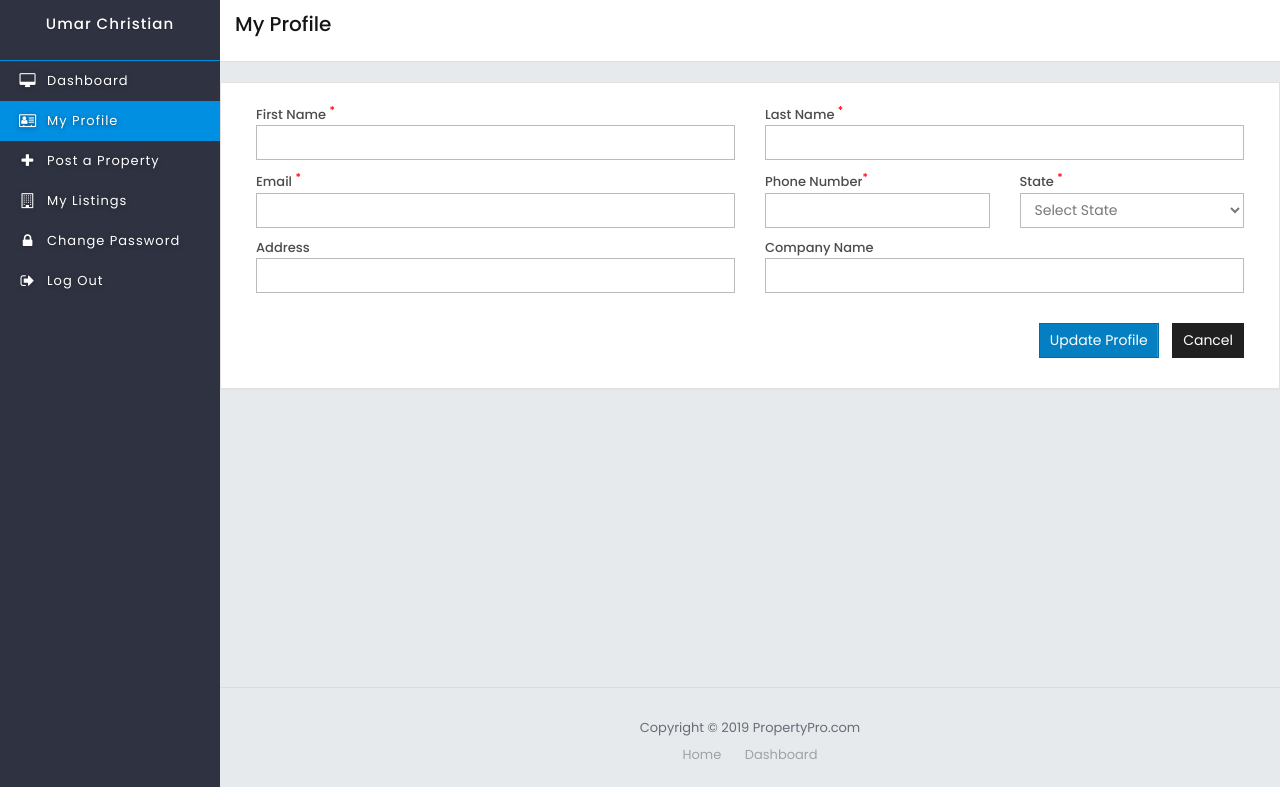
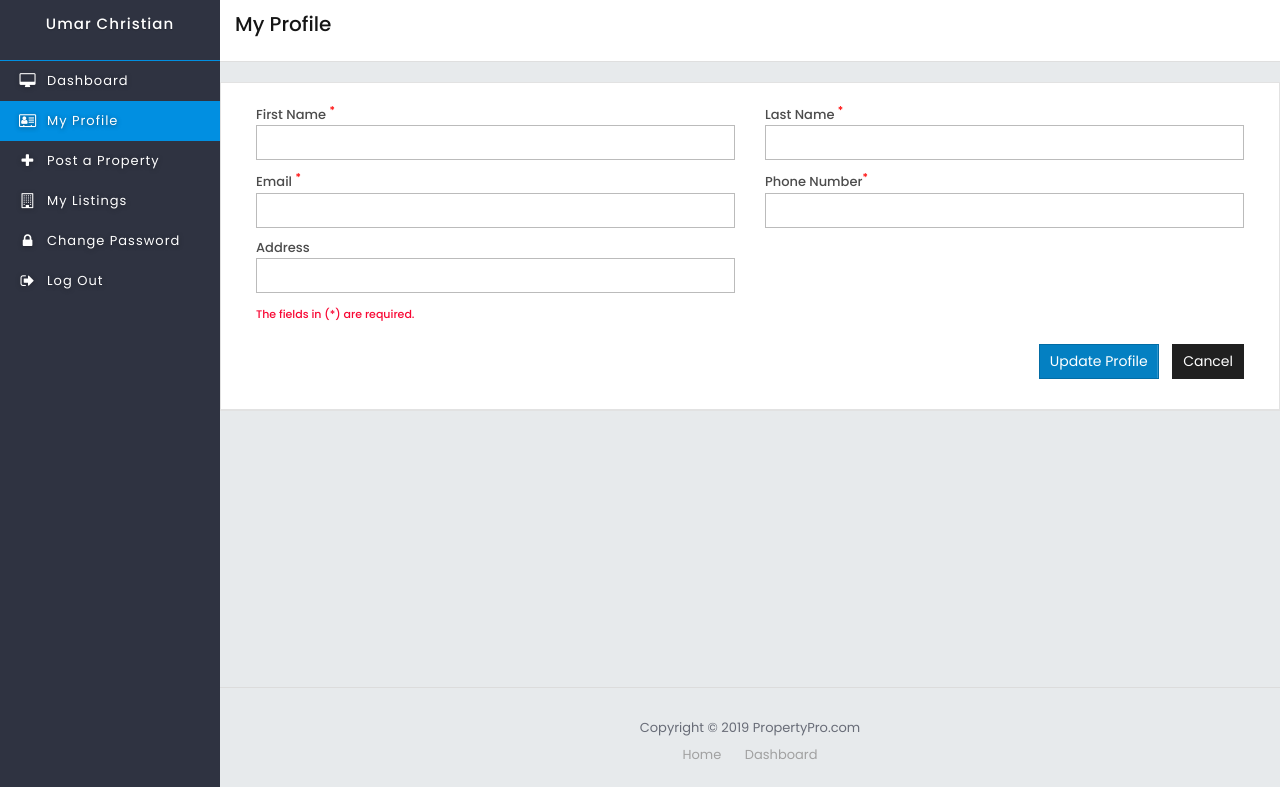
Before and after one commit to Tnaike/property-pro, a plain HTML site: page member/edit-profile.html in a window 1280 px wide. Shown: the part 67-854 px from the top of the page. Drawn offline with Linux system fonts and the light colour scheme; a web font is replaced by a local one.

Commit message:
fix edit profile form

```diff
--- a/member/edit-profile.html
+++ b/member/edit-profile.html
@@ -1,8 +1,9 @@
 <!DOCTYPE html>
 <html lang="en">
+
 <head>
     <meta http-equiv="Content-Type" content="text/html; charset=utf-8" />
-<meta name="viewport" content="width=device-width, initial-scale=1.0"/>
+    <meta name="viewport" content="width=device-width, initial-scale=1.0" />
     <meta http-equiv="x-ua-compatible" content="ie=edge, chrome=1">
     <title>User Profile - PropertyPro</title>
     <link rel="shortcut icon" href="../assets/images/icons/icon.png" />
@@ -25,11 +26,13 @@
                                 <span class="icon-bar"></span>
                                 <span class="icon-bar"></span>
                             </button>
-                        <a class="navbar-logo" href="../index.html"><img src="../assets/images/propertypro_logo.png"/></a>
+                            <a class="navbar-logo" href="../index.html"><img
+                                    src="../assets/images/propertypro_logo.png" /></a>
                         </div>
                     </div>
                 </nav>
-        </div>	<!--/.header -->
+            </div>
+            <!--/.header -->
 
             <div id="main-wrapper">
                 <div class="dashboard-sidebar" id="dashboard-sidebar">
@@ -40,11 +43,13 @@
                             </div>
                             <ul class="nav user-profile-menu">
                                 <li><a href="dashboard.html"><i class="fa fa-desktop"></i>Dashboard</a></li>
-                            <li class="active"><a href="edit-profile.html"><i class="fa fa-address-card-o"></i>My Profile</a></li>
+                                <li class="active"><a href="edit-profile.html"><i class="fa fa-address-card-o"></i>My
+                                        Profile</a></li>
                                 <li><a href="post-property.html"><i class="fa fa-plus"></i>Post a Property</a></li>
                                 <li><a href="listings.html"><i class="fa fa-building-o"></i>My Listings</a></li>
                                 <li class="divider"></li>
-                            <li><a href="change-password.html"><i class="fa fa-lock fa-ico"></i> Change Password</a></li>
+                                <li><a href="change-password.html"><i class="fa fa-lock fa-ico"></i> Change Password</a>
+                                </li>
                                 <li><a href="../index.html"><i class="fa fa-sign-out"></i>Log Out</a></li>
                             </ul>
 
@@ -73,94 +78,58 @@
                                                         <div class="profile-datas">
                                                             <div class="col-l6 col-m6 col-s6 col-x12">
                                                                 <div class="form_box">
-                                                            <label class="form_lbl">First Name <sup>*</sup></label>
-                                                            <input type="text" name="firstName" maxlength="30" id="firstName" class="form-field" value="">
+                                                                    <label class="form_lbl">First Name
+                                                                        <sup>*</sup></label>
+                                                                    <input type="text" name="firstName" maxlength="30"
+                                                                        id="firstName" class="form-field" value="">
                                                                 </div>
                                                             </div>
                                                             <div class="col-l6 col-m6 col-s6 col-x12">
                                                                 <div class="form_box">
-                                                            <label class="form_lbl">Last Name <sup>*</sup></label>
-                                                            <input type="text" name="lastName" maxlength="30" id="lastName" class="form-field" value="">
+                                                                    <label class="form_lbl">Last Name
+                                                                        <sup>*</sup></label>
+                                                                    <input type="text" name="lastName" maxlength="30"
+                                                                        id="lastName" class="form-field" value="">
                                                                 </div>
                                                             </div>
                                                             <div class="col-l6 col-m6 col-s6 col-x12">
                                                                 <div class="form_box">
                                                                     <label class="form_lbl">Email <sup>*</sup></label>
-                                                            <input type="text" name="userEmail" id="userEmail" class="form-field" value="" disabled>
+                                                                    <input type="text" name="userEmail" id="userEmail"
+                                                                        class="form-field" value="" disabled>
                                                                 </div>
                                                             </div>
-                                                    <div class="col-l3 col-m3 col-s6 col-x12">
+                                                            <div class="col-l6 col-m6 col-s6 col-x12">
                                                                 <div class="form_box">
-                                                            <label class="form_lbl">Phone Number<sup>*</sup></label>
-                                                            <input type="text" name="userPhone" id="userPhone" class="form-field" value="">
-                                                        </div>
-                                                    </div>
-                                                    <div class="col-l3 col-m3 col-s6 col-x12">
-                                                        <div class="form_box">
-                                                            <label class="form_lbl">State <sup>*</sup></label>
-                                                            <select name="userState" id="userState" class="form-field">
-                                                                <option value="" selected="">Select State</option>
-                                                                <option value="Abia">Abia</option>
-                                                                <option value="Abuja">Abuja</option>
-                                                                <option value="Adamawa">Adamawa</option>
-                                                                <option value="Anambra">Anambra</option>
-                                                                <option value="Akwa Ibom">Akwa Ibom</option>
-                                                                <option value="Bauchi">Bauchi</option>
-                                                                <option value="Bayelsa">Bayelsa</option>
-                                                                <option value="Benue">Benue</option>
-                                                                <option value="Borno">Borno</option>
-                                                                <option value="Cross River">Cross River</option>
-                                                                <option value="Delta">Delta</option>
-                                                                <option value="Ebonyi">Ebonyi</option>
-                                                                <option value="Enugu">Enugu</option>
-                                                                <option value="Edo">Edo</option>
-                                                                <option value="Ekiti">Ekiti</option>
-                                                                <option value="Gombe">Gombe</option>
-                                                                <option value="Imo">Imo</option>
-                                                                <option value="Jigawa">Jigawa</option>
-                                                                <option value="Kaduna">Kaduna</option>
-                                                                <option value="Kano">Kano</option>
-                                                                <option value="Katsina">Katsina</option>
-                                                                <option value="Kebbi">Kebbi</option>
-                                                                <option value="Kogi">Kogi</option>
-                                                                <option value="Kwara">Kwara</option>
-                                                                <option value="Lagos">Lagos</option>
-                                                                <option value="Nasarawa">Nasarawa</option>
-                                                                <option value="Niger">Niger</option>
-                                                                <option value="Ogun">Ogun</option>
-                                                                <option value="Ondo">Ondo</option>
-                                                                <option value="Osun">Osun</option>
-                                                                <option value="Oyo">Oyo</option>
-                                                                <option value="Plateau">Plateau</option>
-                                                                <option value="Rivers">Rivers</option>
-                                                                <option value="Sokoto">Sokoto</option>
-                                                                <option value="Taraba">Taraba</option>
-                                                                <option value="Yobe">Yobe</option>
-                                                                <option value="Zamfara">Zamfara</option>
-                                                            </select>
+                                                                    <label class="form_lbl">Phone
+                                                                        Number<sup>*</sup></label>
+                                                                    <input type="text" name="userPhone" id="userPhone"
+                                                                        class="form-field" value="">
                                                                 </div>
                                                             </div>
                                                             <div class="clearX">
                                                                 <div class="col-l6 col-m6 col-s6 col-x12">
                                                                     <div class="form_box">
                                                                         <label class="form_lbl">Address</label>
-                                                            <input type="text" name="userAddress" maxlength="50" id="userAddress" class="form-field" value="">
-                                                        </div>
-                                                    </div>
-                                                    <div class="col-l6 col-m6 col-s6 col-x12">
-                                                        <div class="form_box">
-                                                            <label class="form_lbl">Company Name </label>
-                                                            <input type="text" name="companyName" maxlength="50" id="companyName" class="form-field" value="">
+                                                                        <input type="text" name="userAddress"
+                                                                            maxlength="50" id="userAddress"
+                                                                            class="form-field" value="">
                                                                     </div>
                                                                 </div>
                                                             </div>
                                                         </div>
                                                     </div>
                                                 </div>
+                                                <div class="col-l12 col-m12 col-s12 col-x12 clearX">
+                                                    <small class="f-s-11 txt-red fw-5">The fields in (*) are required.
+                                                    </small>
+                                                </div>
                                                 <div class="col-l12 col-m12 col-s12 col-x12 m-tp-20 txt-right">
                                                     <div class="form_box">
-                                                    <button type="submit" name="submit" class="form_btn btn_primary" id="updateProfile">Update Profile</button>
-                                                    <button type="button" name="cancel" class="form_btn btn-normal m-left-10">Cancel</button>
+                                                        <button type="submit" name="submit" class="form_btn btn_primary"
+                                                            id="updateProfile">Update Profile</button>
+                                                        <button type="button" name="cancel"
+                                                            class="form_btn btn-normal m-left-10">Cancel</button>
                                                     </div>
                                                 </div>
                                         </div>
@@ -187,4 +156,5 @@
     <script type="text/javascript" src="../assets/js/jquery-1.11.1.js"></script>
     <script type="text/javascript" src="../assets/js/main.js"></script>
 </body>
+
 </html>
```
Lines whose indentation alone changed are shown as unchanged.
